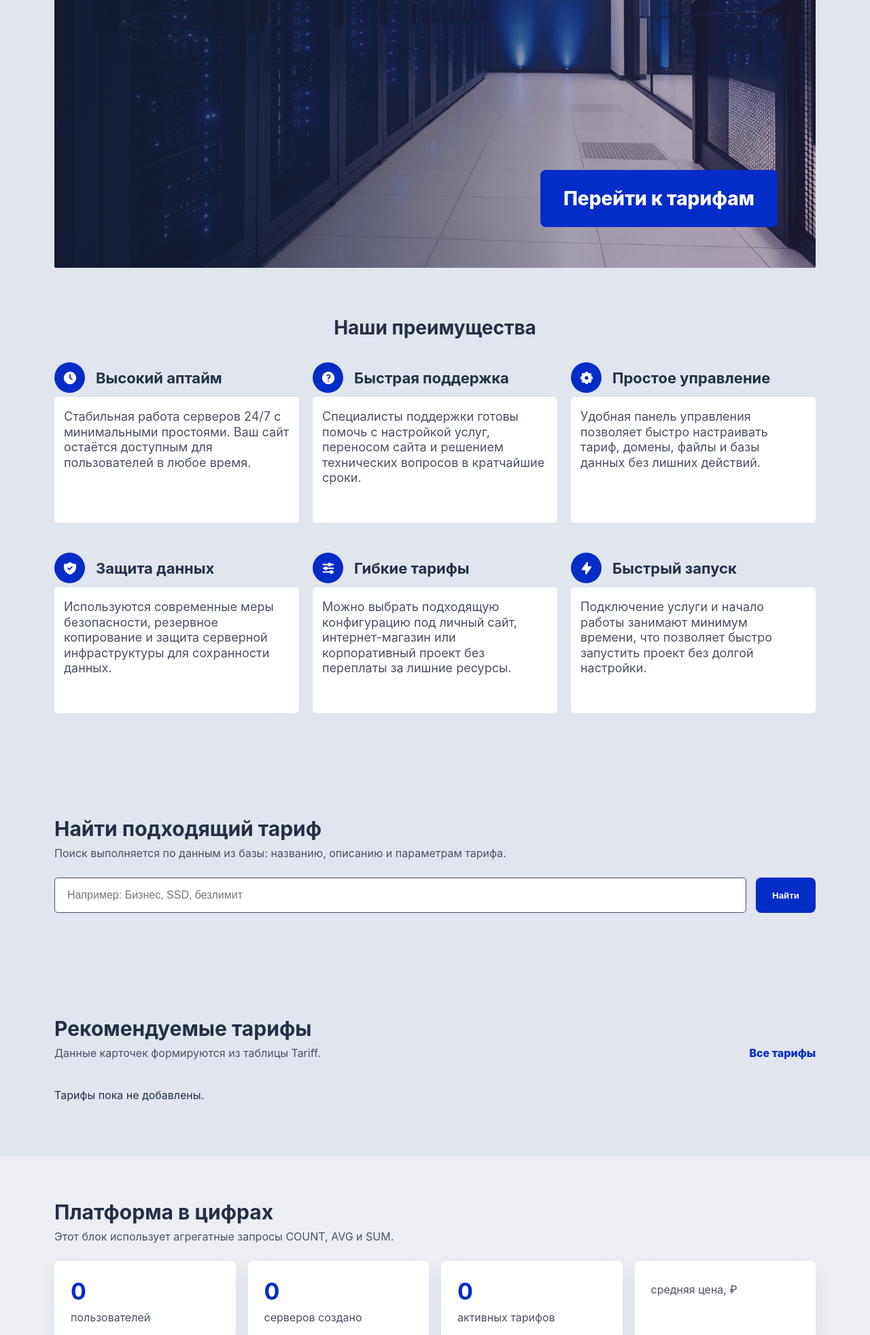
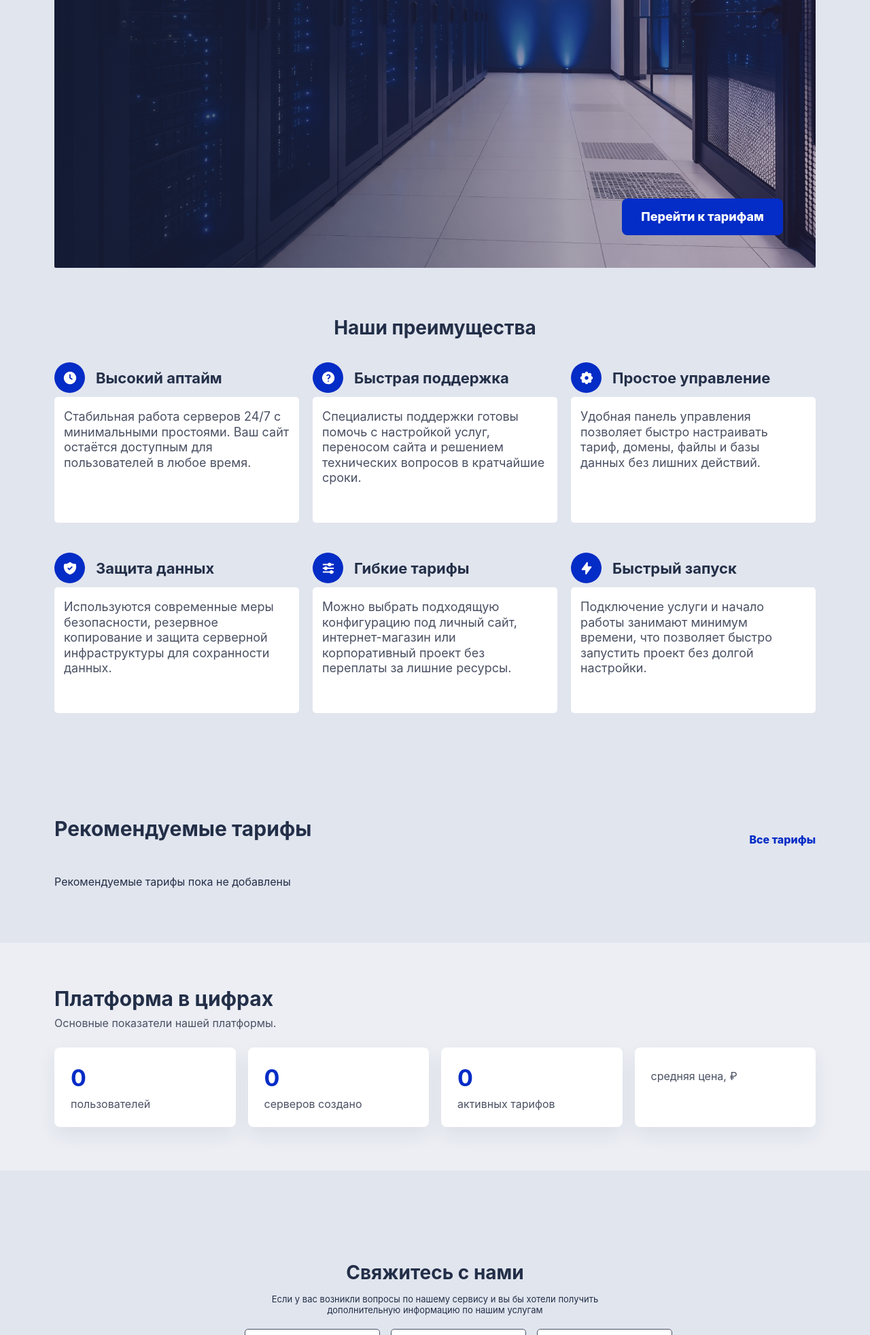
Before and after one commit to fndya/webdev_hosting-project, a Django app: page / in a window 1280 px wide. Shown: the part 438-2402 px from the top of the page at 68% size. Run offline with Django 5.2, Linux system fonts and the light colour scheme; data that the repository does not hold is empty.

Commit message:
chore(home): removed reduntant blocks and refactored the rest

```diff
--- a/hosting/static/hosting/css/home.css
+++ b/hosting/static/hosting/css/home.css
@@ -32,14 +32,27 @@
 
 .hero-button {
     position: absolute;
-    right: 56px;
-    bottom: 60px;
+    right: 48px;
+    bottom: 48px;
+    display: inline-flex;
+    align-items: center;
+    justify-content: center;
+    min-height: 54px;
+    padding: 0 28px;
+    border-radius: 8px;
     background: #042CC6;
     color: white;
-    padding: 25px 34px;
-    border-radius: 8px;
-    font-size: 28px;
+    font-size: 18px;
     font-weight: 800;
+    line-height: 1;
+    text-decoration: none;
+    box-sizing: border-box;
+    transition: background 0.2s ease, transform 0.2s ease;
+}
+
+.hero-button:hover {
+    background: #06239a;
+    transform: translateY(-2px);
 }
 
 /* ADVANTAGES */
@@ -104,46 +117,10 @@
 
 /* MVP SECTIONS */
 
-.search-section,
 .tariffs-section,
-.stats-section,
-.servers-section {
+.stats-section {
     padding: 64px 0;
 }
-
-/* SEARCH */
-
-.search-form {
-    display: flex;
-    gap: 14px;
-    margin-bottom: 24px;
-}
-
-.search-form input {
-    flex: 1;
-    min-height: 52px;
-    border: 1px solid #4A5163;
-    border-radius: 5px;
-    padding: 0 18px;
-    font-size: 16px;
-}
-
-.search-form button {
-    border: none;
-    background: #042CC6;
-    color: white;
-    border-radius: 8px;
-    padding: 14px 24px;
-    font-weight: 800;
-    cursor: pointer;
-}
-
-.search-results {
-    background: white;
-    border-radius: 8px;
-    padding: 24px;
-}
-
 /* HOME TARIFF CARDS */
 
 .tariff-grid {
--- a/hosting/templates/hosting/index.html
+++ b/hosting/templates/hosting/index.html
@@ -135,53 +135,12 @@
         </div>
     </section>
 
-    <section class="search-section">
-        <div class="container">
-            <div class="section-title">
-                <h2>Найти подходящий тариф</h2>
-                <p>Поиск выполняется по данным из базы: названию, описанию и параметрам тарифа.</p>
-            </div>
-
-            <form class="search-form" method="get">
-                <input type="text" name="q" value="{{ query }}" placeholder="Например: Бизнес, SSD, безлимит">
-                <button type="submit">Найти</button>
-            </form>
-
-            {% if search_results is not None %}
-                <div class="search-results">
-                    <h3>Результаты поиска</h3>
-
-                    {% if search_results %}
-                        <div class="tariff-grid">
-                            {% for tariff in search_results %}
-                                <article class="tariff-card">
-                                    <h3>
-                                        <a href="/pricing/#tariff-{{ tariff.id }}">{{ tariff.title }}</a>
-                                    </h3>
-                                    <p>{{ tariff.description|truncatechars:100 }}</p>
-                                    <ul>
-                                        <li>CPU: {{ tariff.cpu_cores }} ядра</li>
-                                        <li>RAM: {{ tariff.ram_gb }} ГБ</li>
-                                        <li>Диск: {{ tariff.storage_gb }} ГБ</li>
-                                    </ul>
-                                    <strong>{{ tariff.price_monthly }} ₽/мес</strong>
-                                </article>
-                            {% endfor %}
-                        </div>
-                    {% else %}
-                        <p>По вашему запросу ничего не найдено.</p>
-                    {% endif %}
-                </div>
-            {% endif %}
-        </div>
-    </section>
-
     <section class="tariffs-section">
         <div class="container">
             <div class="section-title row-title">
                 <div>
                     <h2>Рекомендуемые тарифы</h2>
-                    <p>Данные карточек формируются из таблицы Tariff.</p>
+                    <p></p>
                 </div>
                 <a href="/pricing/">Все тарифы</a>
             </div>
@@ -212,7 +171,7 @@
                         <a class="primary-btn" href="/pricing/#tariff-{{ tariff.id }}">Выбрать</a>
                     </article>
                 {% empty %}
-                    <p>Тарифы пока не добавлены.</p>
+                    <p>Рекомендуемые тарифы пока не добавлены</p>
                 {% endfor %}
             </div>
         </div>
@@ -222,7 +181,7 @@
         <div class="container">
             <div class="section-title">
                 <h2>Платформа в цифрах</h2>
-                <p>Этот блок использует агрегатные запросы COUNT, AVG и SUM.</p>
+                <p>Основные показатели нашей платформы.</p>
             </div>
 
             <div class="stats-grid">
@@ -245,40 +204,6 @@
                     <strong>{{ stats.avg_price|floatformat:0 }}</strong>
                     <span>средняя цена, ₽</span>
                 </div>
-            </div>
-        </div>
-    </section>
-
-    <section class="servers-section">
-        <div class="container">
-            <div class="section-title row-title">
-                <div>
-                    <h2>Последние созданные серверы</h2>
-                    <p>Демонстрация MVP: серверы имеют тариф, владельца и статус.</p>
-                </div>
-                <a href="/dashboard/servers/">Личный кабинет</a>
-            </div>
-
-            <div class="server-list">
-                {% for server in latest_servers %}
-                    <div class="server-row">
-                        <div>
-                            <strong>
-                                <a href="/server/{{ server.id }}/">
-                                    {{ server.ip_address }}
-                                </a>
-                            </strong>
-                            <p>{{ server.tariff.title }} · {{ server.user.email }}</p>
-                        </div>
-
-                        <div class="server-meta">
-                            <span class="status status-{{ server.status.name }}">{{ server.status.name }}</span>
-                            <p>до {{ server.expires_at|date:"d.m.Y" }}</p>
-                        </div>
-                    </div>
-                {% empty %}
-                    <p>Серверы пока не созданы.</p>
-                {% endfor %}
             </div>
         </div>
     </section>
--- a/hosting/views.py
+++ b/hosting/views.py
@@ -22,11 +22,9 @@ from .models import (
 def home(request):
     query = request.GET.get("q", "").strip()
     cart = Cart(request)
-    recommended_tariffs = (
-        Tariff.objects
-        .filter(is_active=True)
-        .order_by("-is_recommended", "price_monthly")[:3]
-    )
+    recommended_tariffs = Tariff.active.filter(
+        is_recommended=True
+    )[:3]
 
     latest_servers = (
         Server.objects
```
Also changed, not shown: other parts of hosting/static/hosting/css/home.css (+2 -36 lines).
